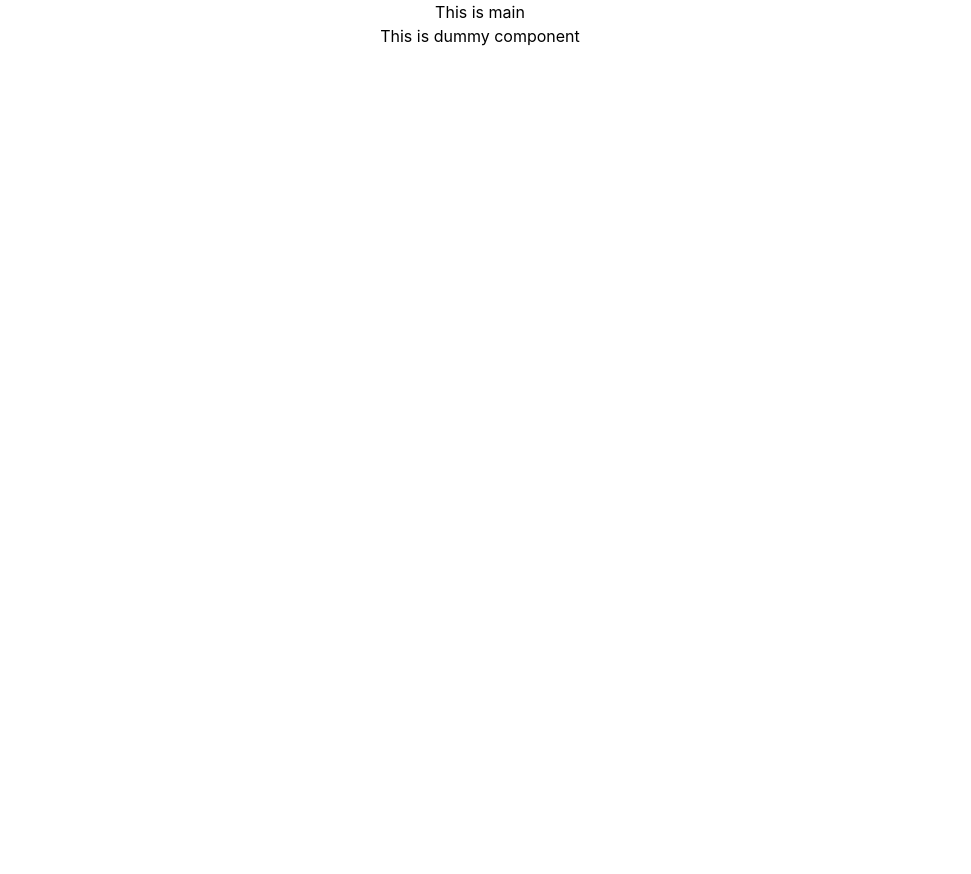
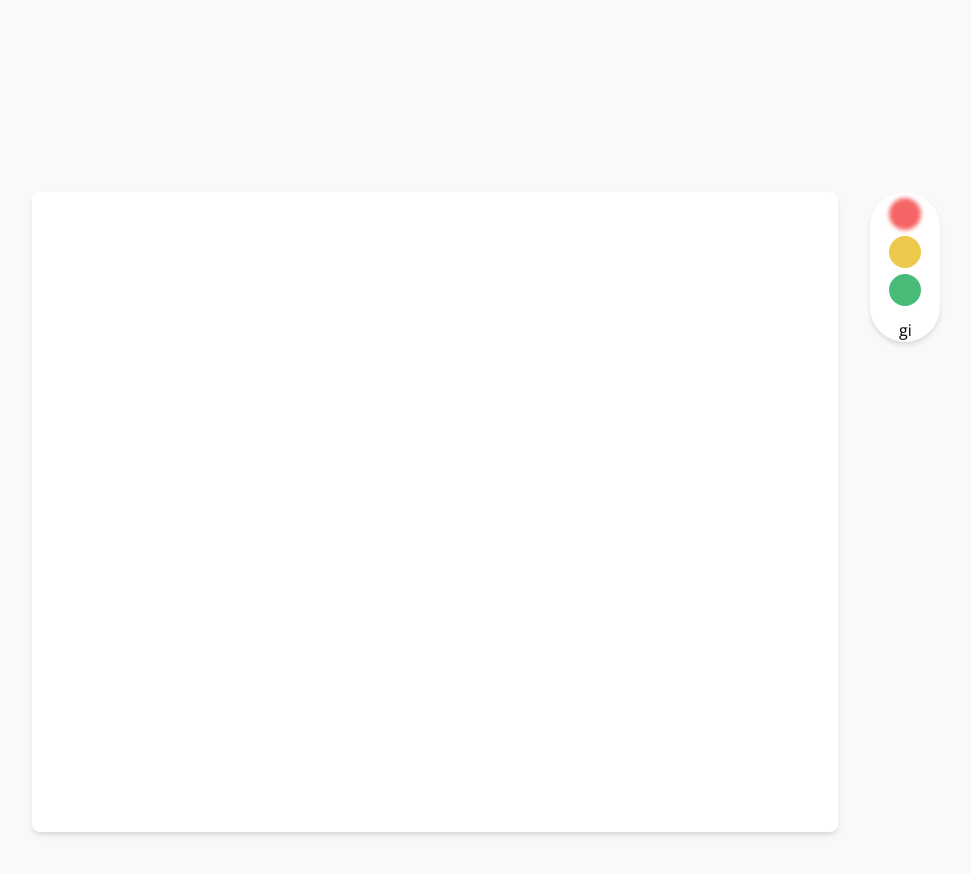
Before and after one commit to leonardoleenen/highlighter, a React (Create React App) app in the folder highlighter-react-component/: page / in a window 1280 px wide. Shown: the top 874 px of the page, without its empty margins (160-1131 px from the left). Before the commit the page ends 800 px from the top, so only its background shows below. Built offline with nearby package versions, Linux system fonts and the light colour scheme.

Commit message:
First UI

```diff
--- a/highlighter-react-component/package.json
+++ b/highlighter-react-component/package.json
@@ -7,12 +7,14 @@
     "@types/node": "12.7.2",
     "@types/react": "16.9.2",
     "@types/react-dom": "16.9.0",
+    "@types/styled-components": "^4.1.18",
     "node-sass": "^4.12.0",
     "react": "^16.9.0",
     "react-dom": "^16.9.0",
     "react-redux": "^7.1.0",
     "react-scripts": "3.1.1",
     "redux": "^4.0.4",
+    "styled-components": "^4.3.2",
     "tailwindcss": "^1.1.2",
     "typescript": "3.5.3"
   },
--- a/highlighter-react-component/src/App.tsx
+++ b/highlighter-react-component/src/App.tsx
@@ -1,31 +1,15 @@
 import React from 'react';
 import logo from './logo.svg';
 import './App.css';
-import Dummy  from './components/dummy/index'
+import Notebook from './components/notebook/index'
+
 import './styles/tailwind.scss'
+import './styles/main.scss'
 import {AppState} from './redux/store'
 import {SelectionState, AddAction, RemoveAction, CleanAction} from './services/types'
 import {connect} from 'react-redux'
 
-interface AppProps {
-  selection: SelectionState
-  //add: typeof add
-  //remove: typeof remove
-  //clean: typeof clean
-}
 
-
-
-
-/*
-const App: React.FC<AppProps> = () => {
-  return (
-    <div className="App">
-      This is main
-      <Dummy></Dummy>
-    </div>
-  );
-}*/
 class App extends React.Component {
 
   constructor(props:any){
@@ -35,8 +19,7 @@ class App extends React.Component {
   render(){
     return(
     <div className="App">
-      This is main
-    <Dummy></Dummy>
+    <Notebook> </Notebook>
   </div>)
   }
 }
--- /dev/null
+++ b/highlighter-react-component/src/components/chip/view.tsx
@@ -0,0 +1,11 @@
+import React from 'react'
+import '../../styles/tailwind'
+import './style.scss'
+
+export const view = () => {
+  return (
+    <div className="">
+      <label>Ipsom lorum vetem</label>
+      <span></span>
+    </div>)
+}
--- /dev/null
+++ b/highlighter-react-component/src/components/notebook/index.ts
@@ -0,0 +1,14 @@
+import React from 'react'
+import { view } from './view'
+
+
+class NoteBook extends React.Component {
+
+    constructor(props:any){
+        super(props)
+    }
+
+    render =() => view()
+}
+
+export default NoteBook
--- /dev/null
+++ b/highlighter-react-component/src/components/notebook/view.tsx
@@ -0,0 +1,17 @@
+import React from 'react'
+import styled from 'styled-components'
+import Pad from '../pad';
+import Toolbar from '../toolbar/index'
+
+const Container = styled.div `
+    height: 80vh;
+    display: grid;
+    grid-template-columns: 90% 10%;
+`
+
+export const view = () => {
+    return (<Container className="m-48">
+        <Pad></Pad>
+        <Toolbar></Toolbar>
+        </Container>)
+}
--- /dev/null
+++ b/highlighter-react-component/src/components/pad/index.ts
@@ -0,0 +1,13 @@
+import React from 'react'
+import { view } from './view'
+
+class Pad extends React.Component {
+
+    constructor(props:any){
+        super(props)
+    }
+
+    render = () => view()
+}
+
+export default Pad
--- /dev/null
+++ b/highlighter-react-component/src/components/pad/view.tsx
@@ -0,0 +1,12 @@
+import React from 'react'
+import styled from 'styled-components'
+
+const Container = styled.div`
+
+`
+
+export const view = () => {
+    return (
+        <Container className="bg-white rounded-lg shadow-md"></Container>
+    )
+}
--- /dev/null
+++ b/highlighter-react-component/src/components/toolbar/index.ts
@@ -0,0 +1,25 @@
+import React from 'react'
+import { view } from './view';
+import { Colors } from '../../services/types';
+
+
+export interface ToolbarState {
+    colorSelected: string
+}
+
+class Toolbar extends React.Component {
+
+    state: ToolbarState = {
+        colorSelected : Colors.red
+
+    }
+    constructor(props:any){
+        super(props)
+    }
+
+    change = (color: string) => this.setState({colorSelected: color})
+
+    render = () => view(this.state, this.change)
+}
+
+export default Toolbar
--- /dev/null
+++ b/highlighter-react-component/src/components/toolbar/view.tsx
@@ -0,0 +1,35 @@
+import React from 'react'
+import styled from 'styled-components'
+import { Colors } from '../../services/types';
+import { ToolbarState } from '.';
+
+const Container  = styled.div `
+    height: 150px;
+    width: 70px;
+    display: grid;
+    grid-template-rows: 1fr 1fr 1fr 1fr 1fr;
+    grid-gap: 6px;
+
+`
+
+const Circle  = styled.div`
+    margin: auto
+`
+
+const styleSelected = {filter: 'blur(2px)'}
+
+export const view = (state: ToolbarState, change: any) => {
+    return (<Container className="bg-white h-100px ml-8 rounded-full shadow-md ">
+        <span/>
+        <Circle
+            onClick = { () => change(Colors.red)}
+            className="bg-red-500 rounded-full h-8 w-8 flex items-center justify-center " style={ state.colorSelected === Colors.red  ? styleSelected : {}}></Circle>
+        <Circle
+            onClick = { () => change(Colors.yellow)}
+            className="bg-yellow-500 rounded-full h-8 w-8 flex items-center justify-center " style={ state.colorSelected === Colors.yellow  ? styleSelected : {}}></Circle>
+        <Circle
+            onClick = { () => change(Colors.green)}
+            className="bg-green-500 rounded-full h-8 w-8 flex items-center justify-center " style={ state.colorSelected === Colors.green  ? styleSelected : {}}></Circle>
+        <span/>gi
+    </Container>)
+}
--- /dev/null
+++ b/highlighter-react-component/src/styles/main.scss
@@ -0,0 +1,6 @@
+@import url('https://fonts.googleapis.com/css?family=Open+Sans:300,400,600,700&display=swap');
+
+body {
+    background-color: #F9F9F9;
+    font-family: 'Open Sans', sans-serif;
+}
```
Also changed, not shown: highlighter-react-component/src/components/chip/index.ts (added, +25 -0 lines), highlighter-react-component/src/components/chip/style.scss (added, +9 -0 lines).
